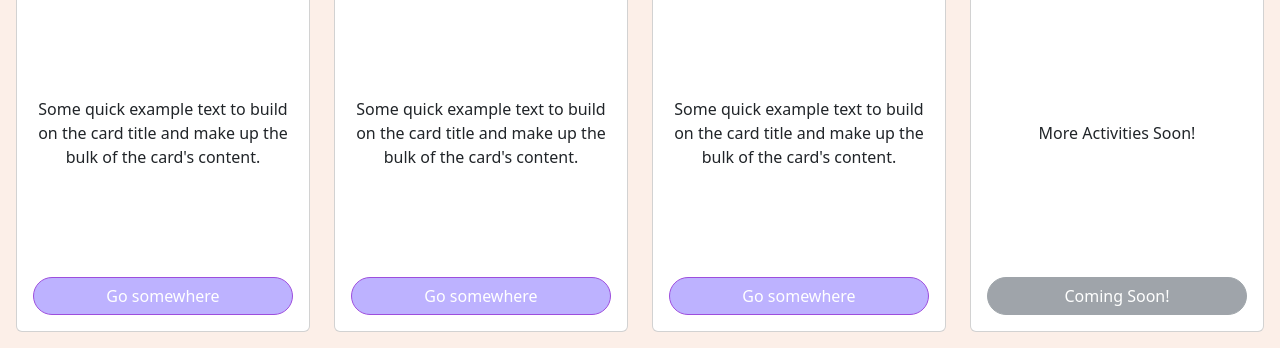
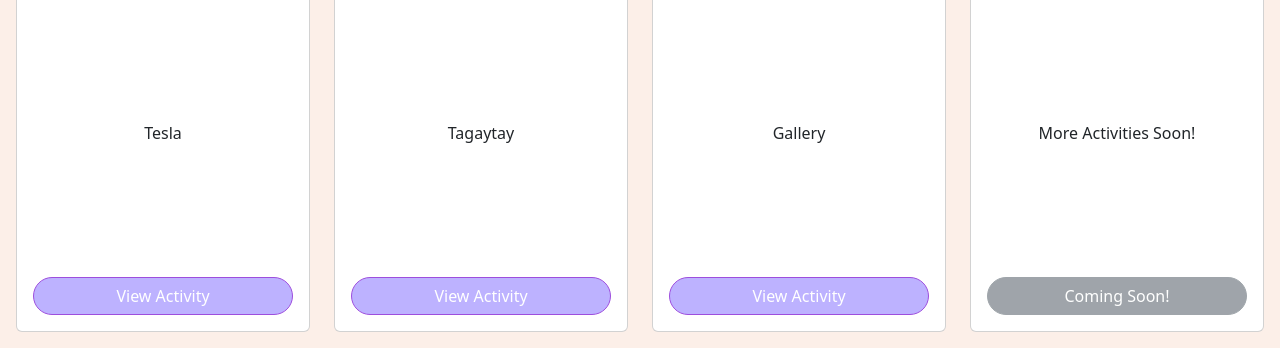
Before and after one commit to JoshAndrei025/JoshAndrei025.github.io, a plain HTML site: page index.html in a window 1280 px wide. Shown: the part 649-997 px from the top of the page. Drawn offline with nearby package versions, Linux system fonts and the light colour scheme.

Commit message:
major changes in cards

```diff
--- a/index.html
+++ b/index.html
@@ -39,6 +39,8 @@
             </div>
         </div>
     </div>
+
+    <!--activities-->
     <div class="container-projects mx-3 mb-3">
         <div class="row">
             <div class="col-12 col-sm-6 col-md-4 col-lg-3">
@@ -46,9 +48,8 @@
                     <img src="..." class="card-img-top project-img" alt="...">
                     <div class="card-body">
                         <h5 class="card-title">Actvity 4</h5>
-                        <p class="card-text">Some quick example text to build on the card title and make up the bulk of
-                            the card's content.</p>
-                        <a href="#" class="btn btn-primary">Go somewhere</a>
+                        <p class="card-text">Tesla</p>
+                        <a href="A04/index.html" class="btn btn-primary">View Activity</a>
                     </div>
                 </div>
             </div>
@@ -58,9 +59,8 @@
                     <img src="..." class="card-img-top project-img" alt="...">
                     <div class="card-body">
                         <h5 class="card-title">Activity 5</h5>
-                        <p class="card-text">Some quick example text to build on the card title and make up the bulk of
-                            the card's content.</p>
-                        <a href="#" class="btn btn-primary">Go somewhere</a>
+                        <p class="card-text">Tagaytay</p>
+                        <a href="A05/index.html" class="btn btn-primary">View Activity</a>
                     </div>
                 </div>
             </div>
@@ -70,9 +70,8 @@
                     <img src="..." class="card-img-top project-img" alt="...">
                     <div class="card-body">
                         <h5 class="card-title">Activity 6</h5>
-                        <p class="card-text">Some quick example text to build on the card title and make up the bulk of
-                            the card's content.</p>
-                        <a href="#" class="btn btn-primary">Go somewhere</a>
+                        <p class="card-text">Gallery</p>
+                        <a href="A06/index.html" class="btn btn-primary">View Activity</a>
                     </div>
                 </div>
             </div>
```
